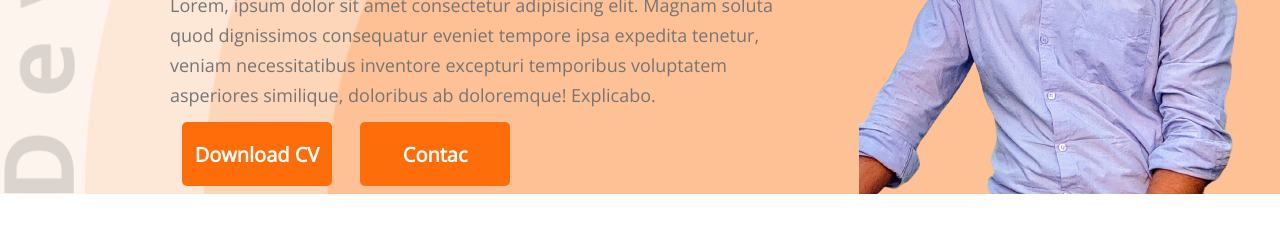
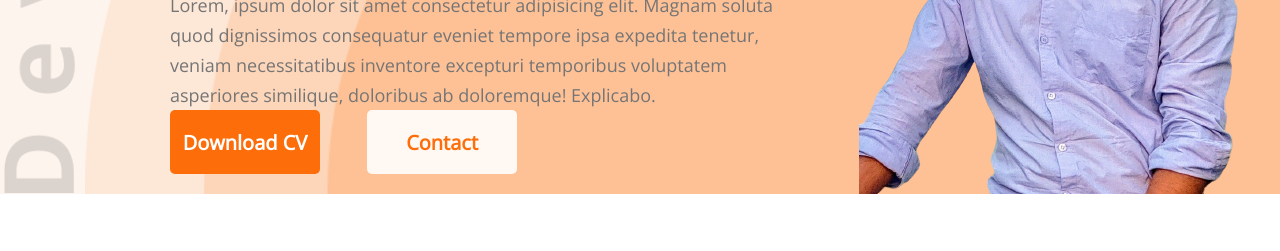
Before and after one commit to khalidhasan8880/develope-portfolio, a plain HTML site: page index.html in a window 1280 px wide. Shown: the part 549-800 px from the top of the page. Drawn offline with nearby package versions, Linux system fonts and the light colour scheme.

Commit message:
fix button

```diff
--- a/index.html
+++ b/index.html
@@ -51,7 +51,6 @@
             margin-left: 14px;
         }
         .primary-btn{
-        position:relative;
         height: 64px;
         width: 150px;
         border-radius: 5px;
@@ -76,15 +75,14 @@
 
 
         }
+
         .banner-article{
             position: relative;
             top:200px;
             left: 170px;
             width: 50%;
         }
-        .banner-article button{
-            margin: 12px 12px;
-        }
+
         .banner-article h1{
             margin-bottom: 12px;
             font-weight: 600;
@@ -249,6 +247,26 @@
             margin-right: 30px;
             cursor:pointer;
         }
+
+        .footer-download-btn{
+            display: flex;
+            justify-content: center;
+            align-items: center;
+            margin-bottom: 50px;
+        }
+
+        .contact-btn{
+            color: #FD6E0A;
+            background-color: #FFF8F3;
+            height: 64px;
+            width: 150px;
+            border-radius: 5px;
+            border: none;
+            font-weight: 700;
+            font-size: 20px;
+            line-height: 27px;
+            margin-left: 43px;
+        }
     </style>
 </head>
 <body>
@@ -270,7 +288,7 @@
                 <p>Lorem, ipsum dolor sit amet consectetur adipisicing elit. Magnam soluta quod dignissimos consequatur eveniet tempore ipsa expedita tenetur, veniam necessitatibus inventore excepturi temporibus voluptatem asperiores similique, doloribus ab doloremque! Explicabo.</p>
 
                 <button class="primary-btn">Download CV</button>
-                <button  class="primary-btn">Contac</button>
+                <button  class=" contact-btn">Contact</button>
             </div>
 
             <img class="img" src="images/khalid.png" alt="">
@@ -396,6 +414,12 @@
         </section>
 
 
+
+        <div class="footer-download-btn">
+            <button class="primary-btn">Download</button>
+        </div>
+
+
     </main>
 
     <footer>
```
